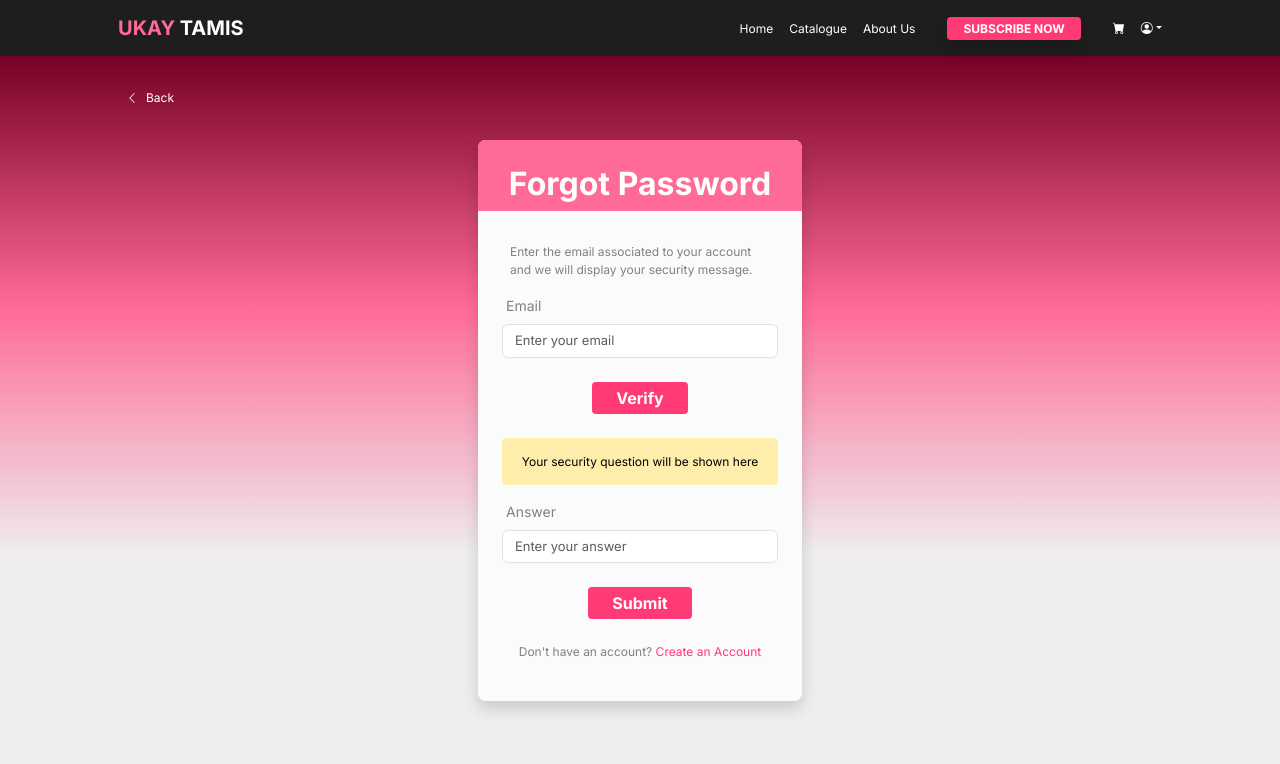
After one commit to msn02/Ukay-Tamis, a PHP site: page /forgot_pass.php in a window 1280 px wide. The commit adds this page. Shown: the top 764 px of the page. Run offline with PHP 8.4, Linux system fonts and the light colour scheme.

Commit message:
feat: added password recovery

```diff
--- a/css/user_auth.css
+++ b/css/user_auth.css
@@ -43,6 +43,13 @@
     font-weight: bold;
 }
 
+.sec_question {
+    line-height: normal;
+    padding: 0;
+    color: black;
+    background: #FFEDAC;
+}
+
 .sign_up_link a {
     color: #ff3a75;
 }
--- /dev/null
+++ b/forgot_pass.php
@@ -0,0 +1,66 @@
+<!DOCTYPE html>
+<html lang="en">
+<head>
+    <meta charset="UTF-8">
+    <meta name="viewport" content="width=device-width, initial-scale=1.0">
+    <title>Forgot Password</title>
+    <?php include 'head_resource.php';?>
+    <link rel="stylesheet" href="css/user_auth.css">
+</head>
+<body class="gray_bg2">
+    <!-- navigation bar -->
+    <?php include 'nav_bar.php'?>
+
+    <div class="container-fluid gradient_pink px-3 pt-1">
+        <div class="container px-5 py-3">
+            <!-- back button -->
+            <div class="back_link p-0 mt-2">
+                <a class="border-0 ps-2 pb-0 rounded-1 justify-content-start text-decoration-none w-25 mb-4" id="go_back" href="javascript:void(0)"><i class="bi bi-chevron-left me-2"></i>Back</a>
+            </div>
+
+            <div class="row center_align pt-0 px-5 pb-5 mt-3">
+                <div class="col-md-4 rounded-3 gray_bg shadow mt-3 p-0">
+                    <div class="header_style px-4 pt-4 mb-2 rounded-top-3 overflow-hidden">
+                        <h2 class="bold_header center_text ">Forgot Password</h2>
+                    </div>
+                    <form class="form_style p-4 m-0">
+                        <!-- user email input -->
+                        <div class="mx-2 mt-0">
+                            <p>Enter the email associated to your account and we will display your security message.</p>
+                        </div>
+                        <div class="mb-3">
+                            <label for="input_uname" class="form-label ms-1">Email</label>
+                            <input type="text" class="form-control" id="input_email" placeholder="Enter your email">
+                        </div>
+
+                        <!-- TO DO: Error warning (if password is incorrect/no account/no username found) -->
+                        <div class="log_sign_btn mt-4 center_align">
+                            <button class="btn btn-dark border-0 rounded-1 px-4 py-1 mb-3" onclick="">Verify</button>
+                        </div>
+
+                        <!-- security question -->
+                        <div class="my-2 sec_question text-center yellow_bg rounded-1">
+                            <p class="p-3">Your security question will be shown here</p>
+                        </div>
+
+                        <div class="my-3">
+                            <label for="input_ans" class="form-label ms-1">Answer</label>
+                            <input type="text" class="form-control" id="input_ans" placeholder="Enter your answer">
+                        </div>
+
+                        <!-- submit -->
+                        <div class="log_sign_btn mt-4 center_align">
+                            <a href="change_pass.php" class="text-decoration-none"><button class="btn btn-dark border-0 rounded-1 px-4 py-1" onclick="">Submit</button></a>
+                        </div>
+
+                        <!-- create account -->
+                        <div class="center_align mt-4 mb-0 p-0">
+                            <p>Don't have an account? <span class="sign_up_link"><a href="sign_up.php" class="text-decoration-none">Create an Account</a></span></p>
+                        </div>
+                    </form>
+                </div>
+            </div>
+        </div>
+    </div>
+</body>
+</html>
```
Also changed, not shown: change_pass.php (added, +50 -0 lines).
